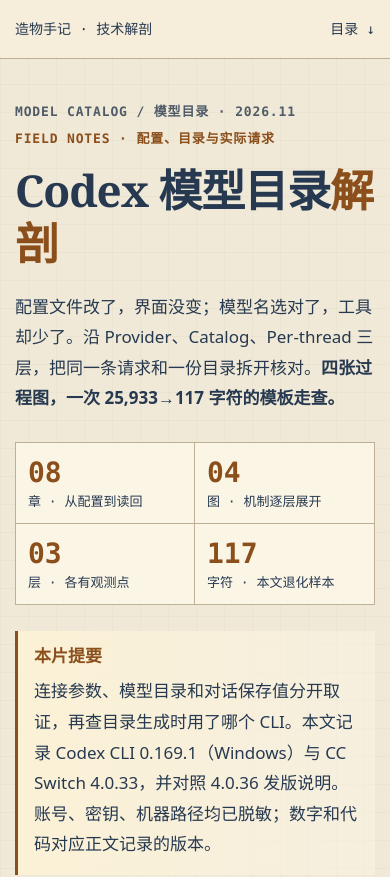
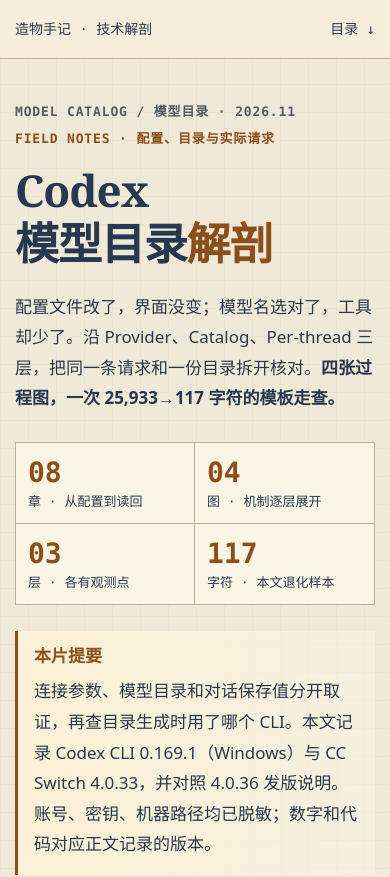
Before and after one commit to StarrySea1412/codex-model-catalog-anatomy, a plain HTML site: page index.html in a window 390 px wide. Shown: the top 877 px of the page. Drawn offline with Linux system fonts and the light colour scheme.

Commit message:
Keep the article title together on mobile

```diff
--- a/index.html
+++ b/index.html
@@ -1,7 +1,7 @@
 <!doctype html>
 <html lang="zh-CN"><head><meta charset="utf-8"><meta name="viewport" content="width=device-width,initial-scale=1"><meta name="description" content="Codex 模型配置三层解剖：Provider、Catalog、Per-thread，CC Switch 协议路由，以及 117 字符模板退化的生成与修复。四张机制附图。"><title>Codex 自定义模型的三层结构 · 造物手记</title><link rel="icon" href="data:,"><link rel="stylesheet" href="style.css"></head>
 <body><header class="mast"><div class="wrap mast-in"><a class="brand" href="https://starrysea1412.github.io/makers-notebook/">造物手记 · 技术解剖</a><a class="jump" href="#contents">目录 ↓</a></div></header>
-<main class="wrap"><section class="hero"><p class="edition">MODEL CATALOG / 模型目录 · 2026.11</p><p class="kicker">FIELD NOTES · 配置、目录与实际请求</p><h1>Codex 模型目录<em>解剖</em></h1><p class="dek">配置文件改了，界面没变；模型名选对了，工具却少了。沿 Provider、Catalog、Per-thread 三层，把同一条请求和一份目录拆开核对。<strong>四张过程图，一次 25,933→117 字符的模板走查。</strong></p><div class="stats"><span><b>08</b> 章 · 从配置到读回</span><span><b>04</b> 图 · 机制逐层展开</span><span><b>03</b> 层 · 各有观测点</span><span><b>117</b> 字符 · 本文退化样本</span></div><aside class="abstract"><b>本片提要</b><p>连接参数、模型目录和对话保存值分开取证，再查目录生成时用了哪个 CLI。本文记录 Codex CLI 0.169.1（Windows）与 CC Switch 4.0.33，并对照 4.0.36 发版说明。账号、密钥、机器路径均已脱敏；数字和代码对应正文记录的版本。</p></aside><nav class="toc" id="contents" aria-label="文章目录"><p class="label">CONTENTS · 八章与一份证据索引</p><a href="#layers"><b>01</b>三层配置<span>连接参数、目录快照与对话保存值</span></a>
+<main class="wrap"><section class="hero"><p class="edition">MODEL CATALOG / 模型目录 · 2026.11</p><p class="kicker">FIELD NOTES · 配置、目录与实际请求</p><h1>Codex <span class="title-topic">模型目录<em>解剖</em></span></h1><p class="dek">配置文件改了，界面没变；模型名选对了，工具却少了。沿 Provider、Catalog、Per-thread 三层，把同一条请求和一份目录拆开核对。<strong>四张过程图，一次 25,933→117 字符的模板走查。</strong></p><div class="stats"><span><b>08</b> 章 · 从配置到读回</span><span><b>04</b> 图 · 机制逐层展开</span><span><b>03</b> 层 · 各有观测点</span><span><b>117</b> 字符 · 本文退化样本</span></div><aside class="abstract"><b>本片提要</b><p>连接参数、模型目录和对话保存值分开取证，再查目录生成时用了哪个 CLI。本文记录 Codex CLI 0.169.1（Windows）与 CC Switch 4.0.33，并对照 4.0.36 发版说明。账号、密钥、机器路径均已脱敏；数字和代码对应正文记录的版本。</p></aside><nav class="toc" id="contents" aria-label="文章目录"><p class="label">CONTENTS · 八章与一份证据索引</p><a href="#layers"><b>01</b>三层配置<span>连接参数、目录快照与对话保存值</span></a>
 <a href="#display"><b>02</b>界面显示<span>显示名与「自定义」标签</span></a>
 <a href="#routing"><b>03</b>协议路由<span>原生直转与双向转换</span></a>
 <a href="#route-check"><b>04</b>四个检查点<span>配置、开关、端口与日志</span></a>
--- a/style.css
+++ b/style.css
@@ -232,3 +232,5 @@ figcaption b, figcaption strong { color: var(--accent); }
 @media (prefers-reduced-motion: reduce) {
   html { scroll-behavior: auto; }
 }
+
+.hero h1 .title-topic{display:inline-block;white-space:nowrap}
```
